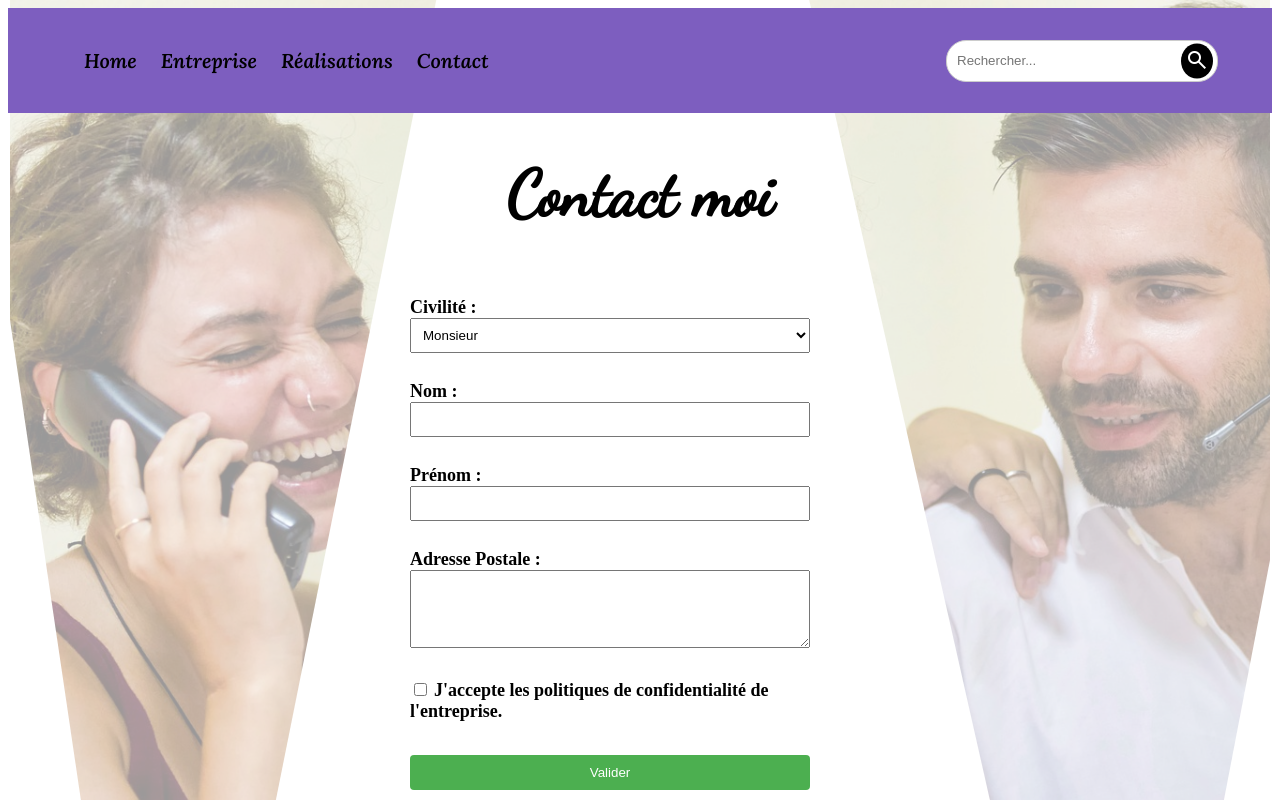
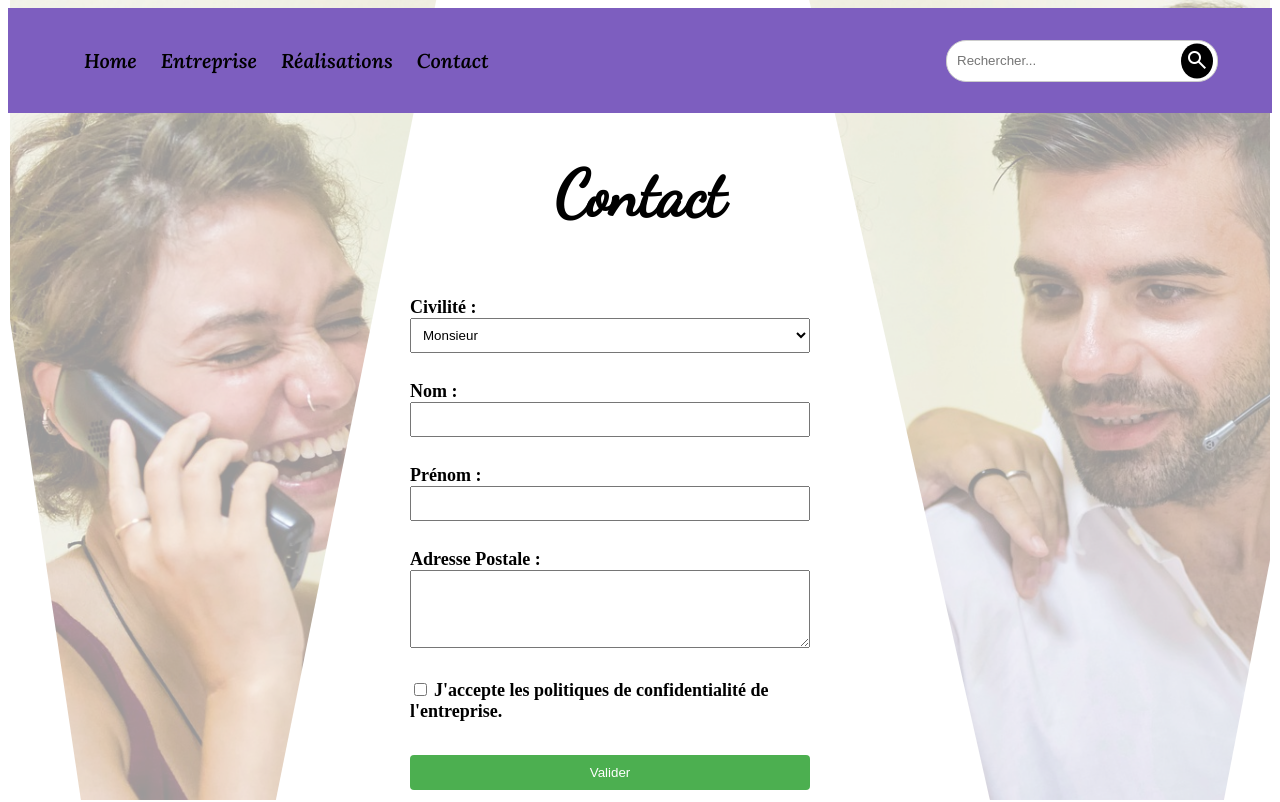
Before and after one commit to cynthia-vreux/bloomPetals, a plain HTML site: page contact.html in a window 1280 px wide. Shown: the top 802 px of the page. Drawn offline with nearby package versions, Linux system fonts and the light colour scheme.

Commit message:
fin test 2

```diff
--- a/contact.html
+++ b/contact.html
@@ -32,7 +32,7 @@
 
         <main>
 
-            <h1>Contact moi</h1>
+            <h1>Contact</h1>
 
             <section class="contact-container">
 
```
